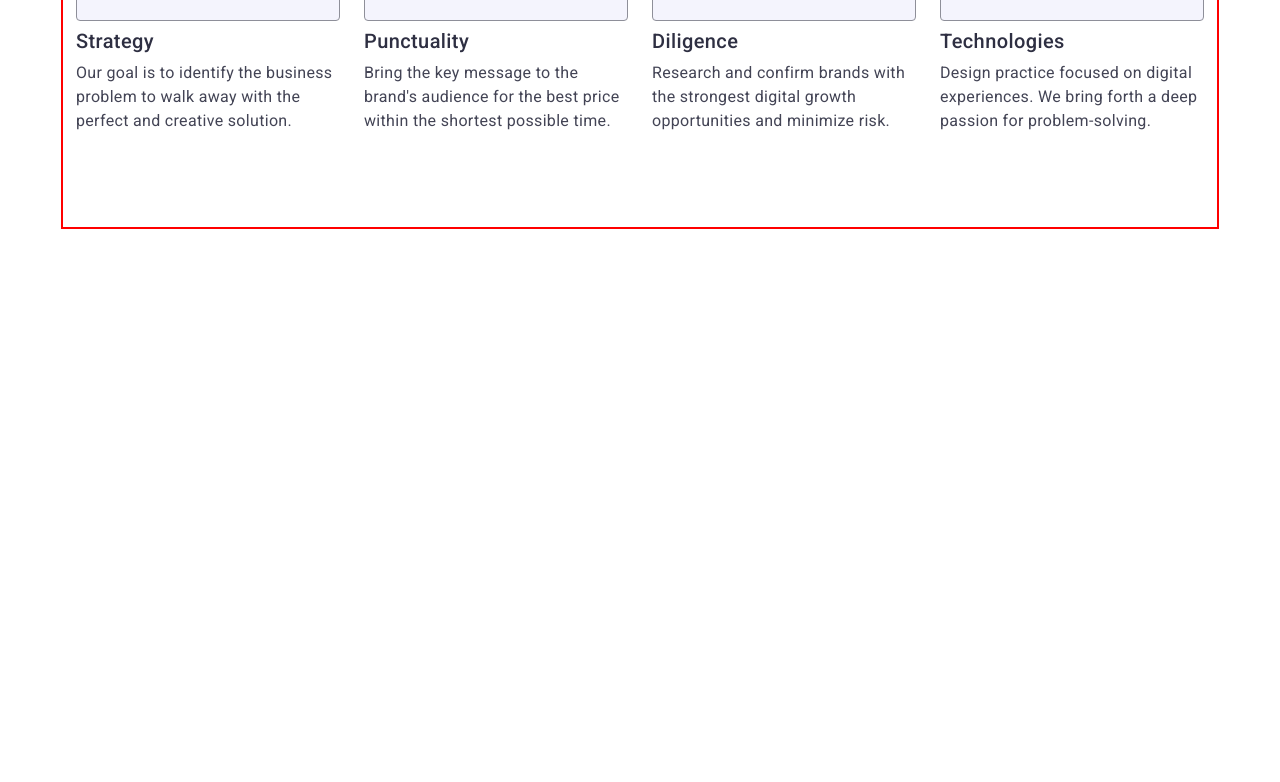
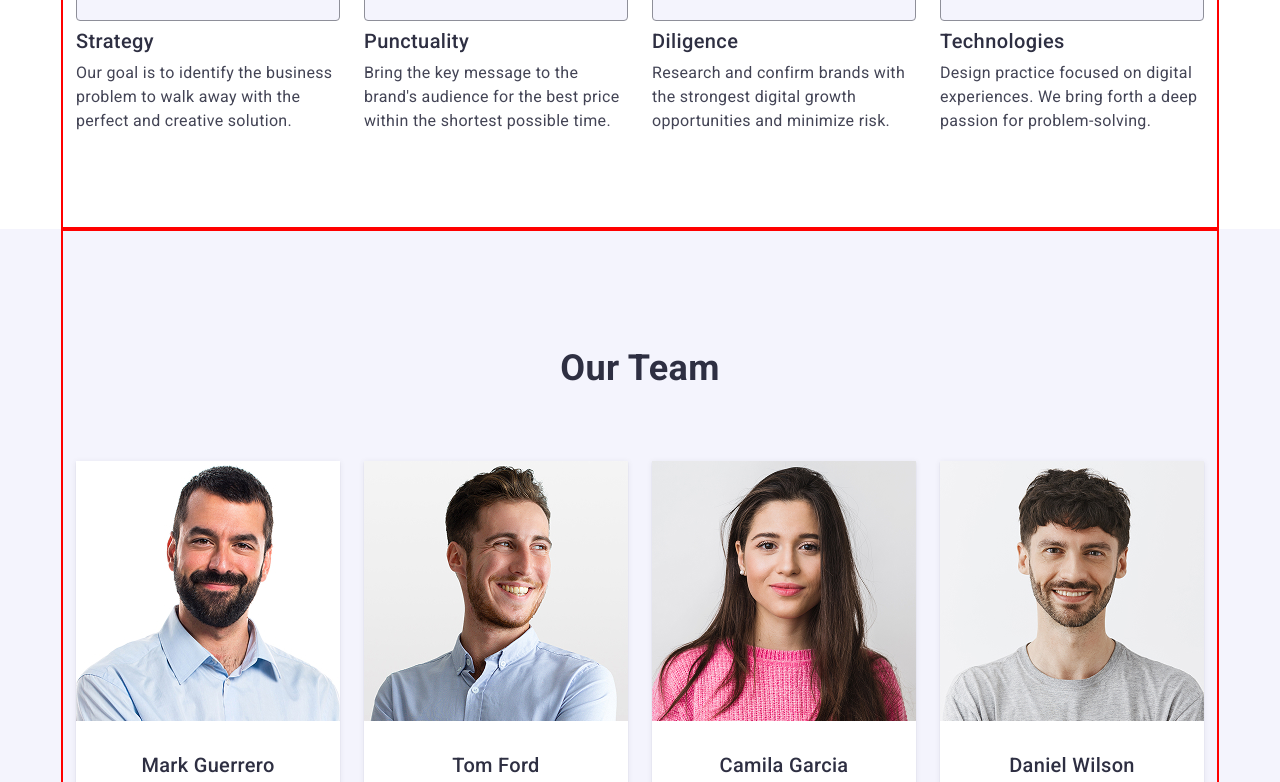
Before and after one commit to ValeriiUSIKUSTINOV/goit-markup-hw-06, a plain HTML site: page index.html in a window 1280 px wide. Shown: the part 860-1642 px from the top of the page. Before the commit the page ends 1089 px from the top, so only its background shows below. Drawn offline with nearby package versions, Linux system fonts and the light colour scheme.

Commit message:
make team section adaptation

```diff
--- a/css/team.css
+++ b/css/team.css
@@ -1,6 +1,16 @@
 .team-section {
   background-color: #f4f4fd;
-  padding: 120px 0;
+  /* padding: 120px 0; */
+}
+
+.team-section .container {
+  padding: 96px 0;
+}
+
+@media only screen and (min-width: 1158px) {
+  .team-section .container {
+    padding: 120px 0;
+  }
 }
 
 .team-title {
@@ -15,12 +25,25 @@
 
 .team-list {
   display: flex;
-  gap: 24px;
+  gap: 72px;
+  flex-direction: column;
+  align-items: center;
+  /* gap: 24px; */
+}
+
+@media only screen and (min-width: 768px) {
+  .team-list {
+    flex-direction: row;
+    flex-wrap: wrap;
+    gap: 64px 24px;
+    justify-content: center;
+  }
 }
 
 .team-item {
   background-color: #ffffff;
-  width: calc((100% - 72px) / 4);
+  max-width: 264px;
+  /*desctop     width: calc((100% - 72px) / 4); */
   border-radius: 0px 0px 4px 4px;
   box-shadow:
     0 2px 1px 0 rgba(46, 47, 66, 0.08),
--- a/index.html
+++ b/index.html
@@ -137,7 +137,7 @@ for Your Business"
       </section>
 
       <!--Team section-->
-      <section class="team-section hide" id="team">
+      <section class="team-section" id="team">
         <div class="container">
           <h2 class="team-title">Our Team</h2>
           <ul class="team-list">
```
